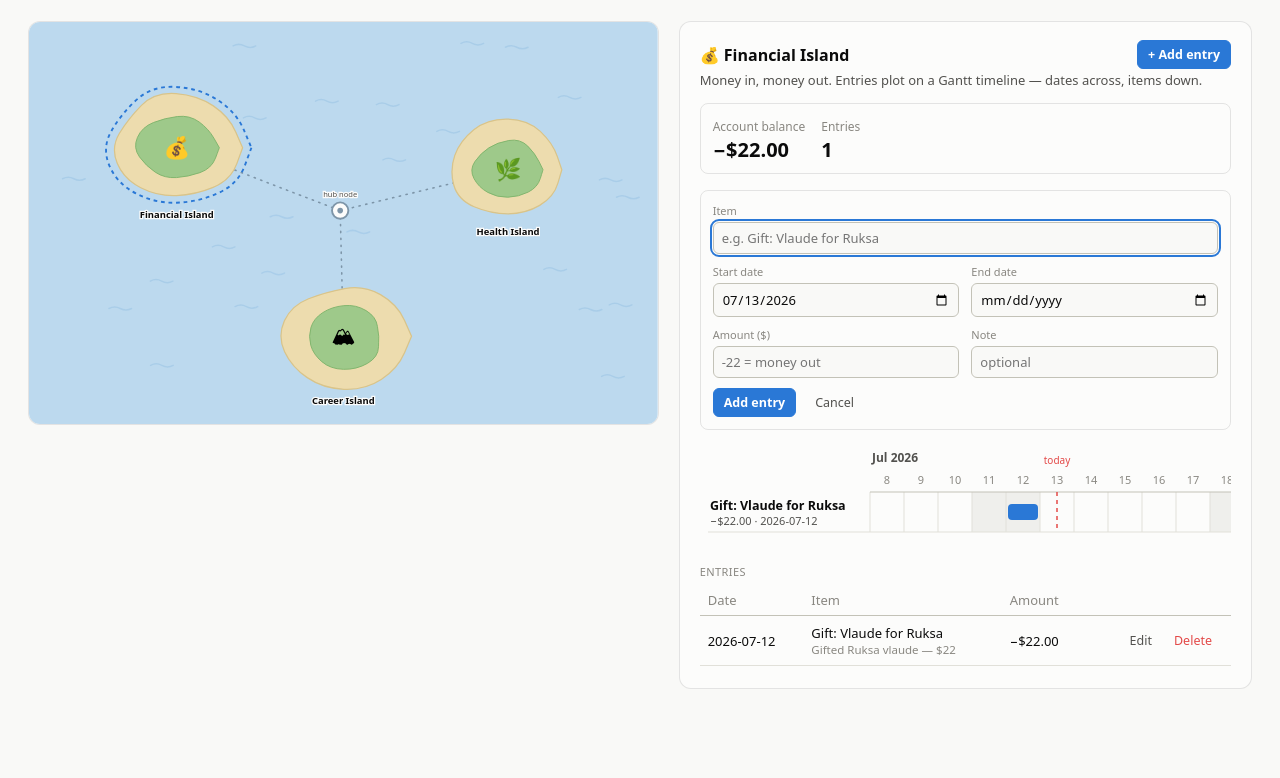
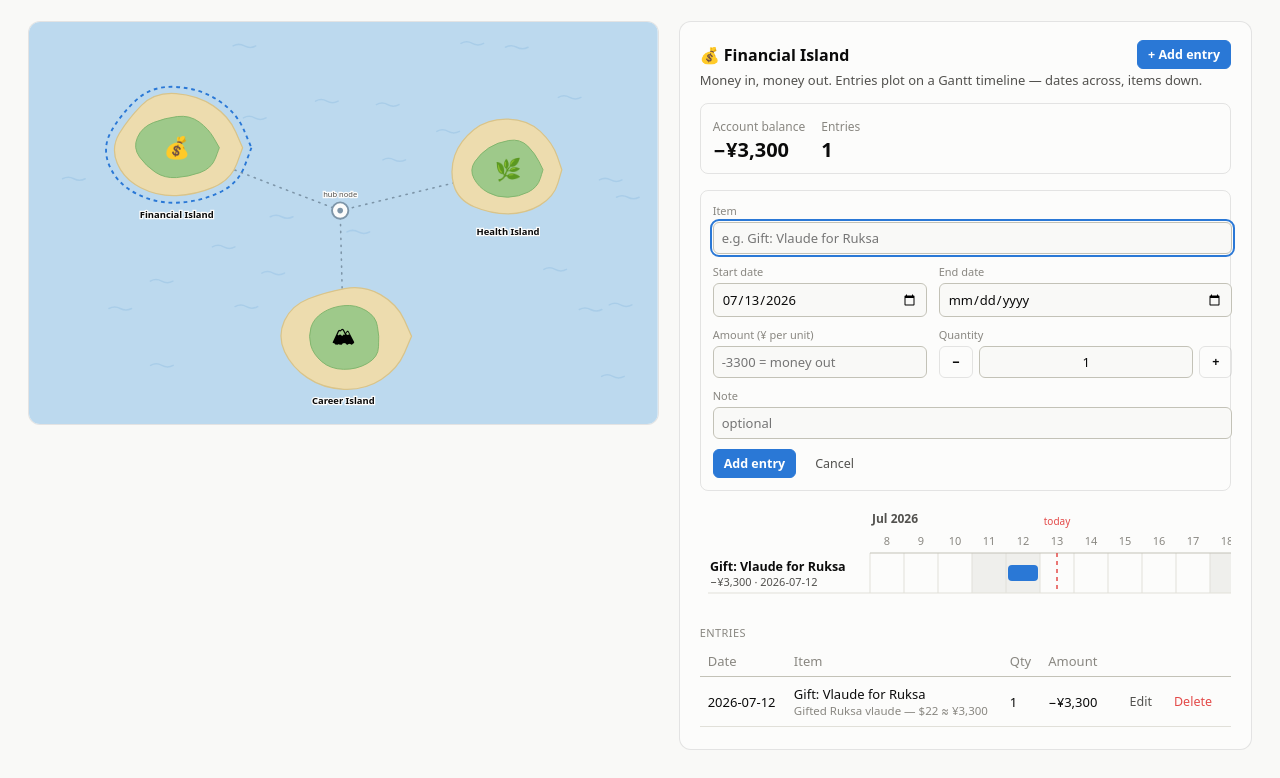
Before and after one commit to Ruksan-Garanja/Planner, a plain HTML site: page index.html in a window 1280 px wide. Both pictures are taken after a click on the button "+ Add entry". Shown: the part 72-850 px from the top of the page. Before the commit the page ends 800 px from the top, so only its background shows below. Drawn offline with Linux system fonts and the light colour scheme.

Commit message:
Switch currency to yen and add quantity stepper
Amounts are now per-unit yen values formatted as whole ¥ with thousands
separators; the seed gift entry converts $22 to ¥3,300 at the fixed
USD_TO_JPY rate of 150. Each entry carries a qty edited via a −/+
stepper in the form, and its total (amount × qty) drives the account
balance, the ledger table (new Qty column with a unit-price breakdown),
the Gantt row labels, and tooltips. Saved v1 dollar entries in
localStorage migrate to the new yen format automatically.

Co-Authored-By: Claude Fable 5 <noreply@anthropic.com>
Claude-Session: https://claude.ai/code/session_01HwuoeWdTwpEd26SdDvaveu

```diff
--- a/index.html
+++ b/index.html
@@ -187,6 +187,16 @@
   .entry-form input:focus-visible { outline: 2px solid var(--series-1); outline-offset: 1px; }
   .form-actions { display: flex; gap: 8px; }
 
+  .qty-wrap { display: flex; gap: 6px; align-items: stretch; }
+  .qty-wrap input {
+    flex: 1; min-width: 0; text-align: center;
+    font-variant-numeric: tabular-nums;
+    -moz-appearance: textfield; appearance: textfield;
+  }
+  .qty-wrap input::-webkit-outer-spin-button,
+  .qty-wrap input::-webkit-inner-spin-button { -webkit-appearance: none; margin: 0; }
+  .qty-btn { padding: 5px 12px; font-weight: 700; line-height: 1; }
+
   .section-label {
     margin: 18px 0 6px; font-size: 11px; letter-spacing: .04em;
     text-transform: uppercase; color: var(--text-muted);
@@ -237,8 +247,9 @@ const ISLANDS = [
         item: "Gift: Vlaude for Ruksa",
         start: "2026-07-12",
         end: "2026-07-12",
-        amount: -22,
-        note: "Gifted Ruksa vlaude — $22",
+        amount: -3300,
+        qty: 1,
+        note: "Gifted Ruksa vlaude — $22 ≈ ¥3,300",
       },
     ],
   },
@@ -267,7 +278,9 @@ const svgNS = "http://www.w3.org/2000/svg";
 const DAY = 24 * 60 * 60 * 1000;
 
 /* Persistence: edits survive reloads; the entries above only seed first use. */
-const STORAGE_KEY = "life-islands-entries-v1";
+const STORAGE_KEY = "life-islands-entries-v2";  // v2: amounts in yen, entries carry qty
+const LEGACY_KEY = "life-islands-entries-v1";   // v1: amounts in dollars, no qty
+const USD_TO_JPY = 150;                          // rate used to migrate v1 entries
 
 function persist() {
   try {
@@ -278,7 +291,22 @@ function persist() {
 
 (function restore() {
   try {
-    const saved = JSON.parse(localStorage.getItem(STORAGE_KEY));
+    let saved = JSON.parse(localStorage.getItem(STORAGE_KEY));
+    if (!saved) {
+      const legacy = JSON.parse(localStorage.getItem(LEGACY_KEY));
+      if (legacy) {
+        saved = {};
+        for (const [id, entries] of Object.entries(legacy)) {
+          saved[id] = entries.map((e) => ({
+            ...e,
+            amount: Math.round((e.amount || 0) * USD_TO_JPY),
+            qty: e.qty || 1,
+          }));
+        }
+        localStorage.setItem(STORAGE_KEY, JSON.stringify(saved));
+        localStorage.removeItem(LEGACY_KEY);
+      }
+    }
     if (!saved) return;
     for (const isl of ISLANDS) {
       if (Array.isArray(saved[isl.id])) isl.entries = saved[isl.id];
@@ -299,7 +327,9 @@ function parseDate(s) {
 }
 
 const money = (v) =>
-  (v < 0 ? "−" : "") + "$" + Math.abs(v).toFixed(2);
+  (v < 0 ? "−" : "") + "¥" + Math.round(Math.abs(v)).toLocaleString("en-US");
+
+const entryTotal = (e) => (e.amount || 0) * (e.qty || 1);
 
 const esc = (s) => String(s).replace(/[&<>"']/g, (c) =>
   ({ "&": "&amp;", "<": "&lt;", ">": "&gt;", '"': "&quot;", "'": "&#39;" }[c]));
@@ -436,7 +466,7 @@ function renderPanel(isl) {
 
   const acct = document.createElement("div");
   acct.className = "account-line";
-  const net = isl.entries.reduce((s, e) => s + (e.amount || 0), 0);
+  const net = isl.entries.reduce((s, e) => s + entryTotal(e), 0);
   acct.innerHTML =
     `<span><span class="label">Account balance</span><br><span class="value">${money(net)}</span></span>` +
     `<span><span class="label">Entries</span><br><span class="value">${isl.entries.length}</span></span>`;
@@ -467,14 +497,15 @@ function renderPanel(isl) {
 function renderLedger(isl) {
   const t = document.createElement("table");
   t.className = "ledger";
-  t.innerHTML = '<thead><tr><th>Date</th><th>Item</th><th>Amount</th><th></th></tr></thead>';
+  t.innerHTML = '<thead><tr><th>Date</th><th>Item</th><th>Qty</th><th>Amount</th><th></th></tr></thead>';
   const tb = document.createElement("tbody");
   isl.entries.forEach((e, i) => {
     const tr = document.createElement("tr");
     tr.innerHTML =
       `<td>${esc(e.start === e.end ? e.start : e.start + " → " + e.end)}</td>` +
       `<td>${esc(e.item)}${e.note ? `<div class="note">${esc(e.note)}</div>` : ""}</td>` +
-      `<td>${money(e.amount)}</td>` +
+      `<td>${e.qty || 1}</td>` +
+      `<td>${money(entryTotal(e))}${(e.qty || 1) > 1 ? `<div class="note">${e.qty} × ${money(e.amount)}</div>` : ""}</td>` +
       `<td class="row-actions"></td>`;
     const actions = tr.lastElementChild;
     const edit = document.createElement("button");
@@ -510,8 +541,15 @@ function openForm(isl, index) {
       </label>
       <label>Start date<input name="start" type="date" required></label>
       <label>End date<input name="end" type="date"></label>
-      <label>Amount ($)<input name="amount" type="number" step="0.01" placeholder="-22 = money out"></label>
-      <label>Note<input name="note" maxlength="140" placeholder="optional"></label>
+      <label>Amount (¥ per unit)<input name="amount" type="number" step="1" placeholder="-3300 = money out"></label>
+      <label>Quantity
+        <span class="qty-wrap">
+          <button type="button" class="btn qty-btn" data-qty="-1" aria-label="Decrease quantity">−</button>
+          <input name="qty" type="number" min="1" step="1" value="1">
+          <button type="button" class="btn qty-btn" data-qty="1" aria-label="Increase quantity">+</button>
+        </span>
+      </label>
+      <label class="wide">Note<input name="note" maxlength="140" placeholder="optional"></label>
       <div class="form-actions">
         <button type="submit" class="btn btn-primary">${existing ? "Save changes" : "Add entry"}</button>
         <button type="button" class="btn btn-ghost" data-cancel>Cancel</button>
@@ -523,10 +561,15 @@ function openForm(isl, index) {
     form.start.value = existing.start;
     form.end.value = existing.end;
     form.amount.value = existing.amount;
+    form.qty.value = existing.qty || 1;
     form.note.value = existing.note || "";
   } else {
     form.start.value = todayISO();
   }
+  form.querySelectorAll("[data-qty]").forEach((btn) =>
+    btn.addEventListener("click", () => {
+      form.qty.value = Math.max(1, (parseInt(form.qty.value, 10) || 1) + Number(btn.dataset.qty));
+    }));
   form.querySelector("[data-cancel]").addEventListener("click", () => { slot.innerHTML = ""; });
   form.addEventListener("submit", (ev) => {
     ev.preventDefault();
@@ -537,7 +580,8 @@ function openForm(isl, index) {
       item: form.item.value.trim(),
       start,
       end,
-      amount: parseFloat(form.amount.value) || 0,
+      amount: Math.round(parseFloat(form.amount.value) || 0),
+      qty: Math.max(1, parseInt(form.qty.value, 10) || 1),
       note: form.note.value.trim(),
     };
     if (!entry.item || !entry.start) return;
@@ -628,7 +672,7 @@ function renderGantt(entries) {
       x: 10, y: yMid + 13, "font-size": 11, fill: "var(--text-secondary)",
       style: "font-variant-numeric: tabular-nums",
     }, svg);
-    amt.textContent = `${money(e.amount)} · ${e.start === e.end ? e.start : e.start + " → " + e.end}`;
+    amt.textContent = `${money(entryTotal(e))}${(e.qty || 1) > 1 ? ` (×${e.qty})` : ""} · ${e.start === e.end ? e.start : e.start + " → " + e.end}`;
 
     const s = parseDate(e.start).getTime();
     const en = parseDate(e.end).getTime() + DAY;   // inclusive end date
@@ -660,7 +704,9 @@ function attachTooltip(hit, bar, e) {
     tooltip.innerHTML =
       `<div class="t-title">${esc(e.item)}</div>` +
       `<div class="t-sub">${esc(e.start === e.end ? e.start : e.start + " → " + e.end)}</div>` +
-      `<div>Amount: <strong>${money(e.amount)}</strong></div>` +
+      ((e.qty || 1) > 1
+        ? `<div>Amount: ${e.qty} × ${money(e.amount)} = <strong>${money(entryTotal(e))}</strong></div>`
+        : `<div>Amount: <strong>${money(entryTotal(e))}</strong></div>`) +
       (e.note ? `<div class="t-sub">${esc(e.note)}</div>` : "");
     tooltip.style.opacity = 1;
     move(ev);
```
Also changed, not shown: 1 other file.
